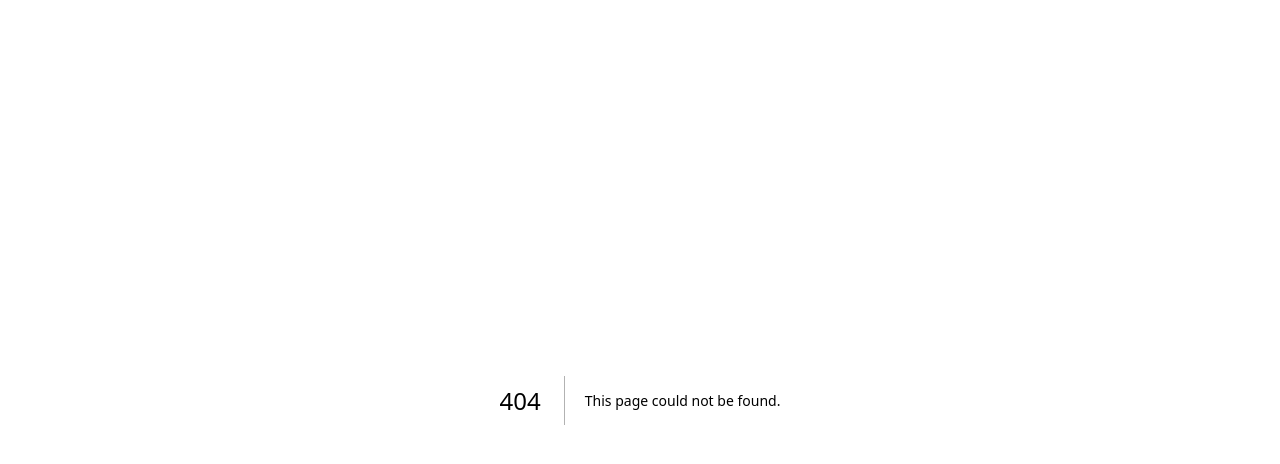
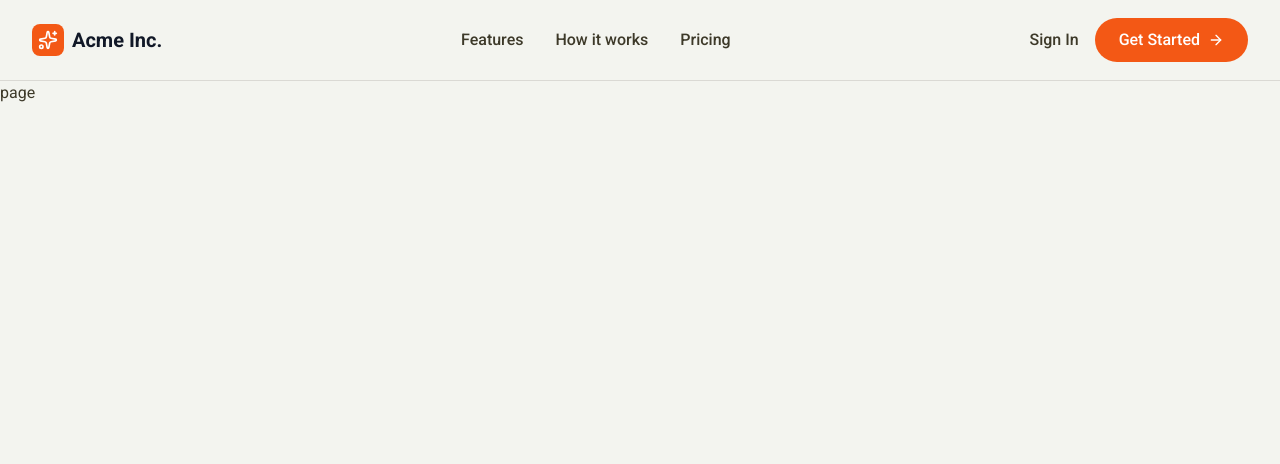
Before and after one commit to 249org/resume-master, a Next.js app: page /pricing in a window 1280 px wide. Before the commit this address had no page. Shown: the top 464 px of the page. Built offline with nearby package versions, Linux system fonts and the light colour scheme.

Commit message:
add navbar

```diff
--- a/package.json
+++ b/package.json
@@ -36,10 +36,11 @@
 		"clsx": "^2.1.1",
 		"dotenv": "^17.2.2",
 		"drizzle-orm": "^0.44.5",
+		"framer-motion": "^12.23.26",
 		"lucide-react": "^0.543.0",
 		"next": "^15.5.9",
 		"next-themes": "^0.4.6",
-		"react": "19.1.0",
+		"react": "^19.1.0",
 		"react-dom": "19.1.0",
 		"react-svg-credit-card-payment-icons": "^5.1.2",
 		"sonner": "^2.0.7",
--- a/src/app/(client)/layout.tsx
+++ b/src/app/(client)/layout.tsx
@@ -1,9 +1,9 @@
-import ThemeSwitch from '@/components/theme-switch'
+import Navbar from '@/components/mvpblocks/navbar'
 
 export default function layout({ children }: { children: React.ReactNode }) {
   return (
     <main>
-      <ThemeSwitch />
+      <Navbar />
       {children}
     </main>
   )
--- /dev/null
+++ b/src/app/(client)/pricing/page.tsx
@@ -0,0 +1,3 @@
+export default function page() {
+  return <div className="container">page</div>
+}
--- a/src/app/users/[id]/layout.tsx
+++ b/src/app/users/[id]/layout.tsx
@@ -1,13 +1,13 @@
 import { AppSidebar } from '@/features/dashboard/components/app-sidebar'
 import { SidebarProvider } from '@/components/ui/sidebar'
-import NavBar from '@/features/dashboard/components/nav-bar'
+import DashNavBar from '@/features/dashboard/components/dash-navbar'
 
 export default function layout({ children }: { children: React.ReactNode }) {
   return (
     <SidebarProvider>
       <AppSidebar />
       <main className="flex-1 p-5">
-        <NavBar />
+        <DashNavBar />
         {children}
       </main>
     </SidebarProvider>
--- /dev/null
+++ b/src/components/mvpblocks/navbar.tsx
@@ -0,0 +1,161 @@
+'use client'
+
+import { useState } from 'react'
+import { motion, AnimatePresence } from 'framer-motion'
+import { Menu, X, ChevronDown, ArrowRight, Sparkles } from 'lucide-react'
+import Link from 'next/link'
+import ThemeSwitch from '../theme-switch'
+
+interface NavItem {
+  name: string
+  href: string
+  hasDropdown?: boolean
+}
+
+const navItems: NavItem[] = [
+  { name: 'Features', href: '#features' },
+  { name: 'How it works', href: '#services' },
+  { name: 'Pricing', href: '/pricing' },
+]
+
+export default function Navbar() {
+  const [isMobileMenuOpen, setIsMobileMenuOpen] = useState(false)
+  const [activeDropdown, setActiveDropdown] = useState<string | null>(null)
+
+  const mobileMenuVariants = {
+    closed: { opacity: 0, height: 0 },
+    open: { opacity: 1, height: 'auto' },
+  }
+
+  const dropdownVariants = {
+    hidden: { opacity: 0, y: -10, scale: 0.95 },
+    visible: { opacity: 1, y: 0, scale: 1 },
+  }
+
+  return (
+    <motion.header
+      className="z-50 border-0 duration-300 lg:border-b"
+      transition={{ duration: 0.3, ease: 'easeInOut' }}
+    >
+      <div className="mx-auto max-w-7xl px-4 sm:px-6 lg:px-8">
+        <div className="flex h-16 items-center justify-between lg:h-20">
+          <Link href="/" className="flex items-center space-x-2">
+            <div className="bg-primary flex h-8 w-8 items-center justify-center rounded-lg">
+              <Sparkles className="h-5 w-5 text-white" />
+            </div>
+            <span className="text-secondary text-xl font-bold">Acme Inc.</span>
+          </Link>
+
+          <nav className="hidden items-center space-x-8 lg:flex">
+            {navItems.map((item) => (
+              <div
+                key={item.name}
+                className="relative"
+                onMouseEnter={() =>
+                  item.hasDropdown && setActiveDropdown(item.name)
+                }
+                onMouseLeave={() => setActiveDropdown(null)}
+              >
+                <Link
+                  href={item.href}
+                  className="text-foreground hover:text-foreground/90 flex items-center space-x-1 font-medium transition-colors duration-200"
+                >
+                  <span>{item.name}</span>
+                  {item.hasDropdown && (
+                    <ChevronDown className="h-4 w-4 transition-transform duration-200" />
+                  )}
+                </Link>
+
+                {item.hasDropdown && (
+                  <AnimatePresence>
+                    {activeDropdown === item.name && (
+                      <motion.div
+                        className="border-border bg-background/95 absolute top-full left-0 mt-2 w-64 overflow-hidden rounded-xl border shadow-xl backdrop-blur-lg"
+                        variants={dropdownVariants}
+                        initial="hidden"
+                        animate="visible"
+                        exit="hidden"
+                        transition={{ duration: 0.2 }}
+                      ></motion.div>
+                    )}
+                  </AnimatePresence>
+                )}
+              </div>
+            ))}
+          </nav>
+
+          <div className="hidden items-center space-x-4 lg:flex">
+            <Link
+              href="/login"
+              className="text-foreground hover:text-foreground/90 font-medium transition-colors duration-200"
+            >
+              Sign In
+            </Link>
+            <Link
+              href="/signup"
+              className="bg-primary inline-flex items-center space-x-2 rounded-full px-6 py-2.5 font-medium text-white transition-all duration-200 hover:shadow-lg"
+            >
+              <span>Get Started</span>
+              <ArrowRight className="h-4 w-4" />
+            </Link>
+            {/* <ThemeSwitch /> */}
+          </div>
+          {/* Mobile menu */}
+          <motion.button
+            className="hover:bg-muted rounded-lg p-2 transition-colors duration-200 lg:hidden"
+            onClick={() => setIsMobileMenuOpen(!isMobileMenuOpen)}
+            whileTap={{ scale: 0.95 }}
+          >
+            {isMobileMenuOpen ? (
+              <X className="h-6 w-6" />
+            ) : (
+              <Menu className="h-6 w-6" />
+            )}
+          </motion.button>
+        </div>
+
+        <AnimatePresence>
+          {isMobileMenuOpen && (
+            <motion.div
+              className="overflow-hidden lg:hidden"
+              variants={mobileMenuVariants}
+              initial="closed"
+              animate="open"
+              exit="closed"
+              transition={{ duration: 0.3, ease: 'easeInOut' }}
+            >
+              <div className="border-border bg-background/95 mt-4 space-y-2 rounded-xl border py-4 shadow-xl backdrop-blur-lg">
+                {navItems.map((item) => (
+                  <Link
+                    key={item.name}
+                    href={item.href}
+                    className="text-foreground hover:bg-muted block px-4 py-3 font-medium transition-colors duration-200"
+                    onClick={() => setIsMobileMenuOpen(false)}
+                  >
+                    {item.name}
+                  </Link>
+                ))}
+                <div className="space-y-2 px-4 py-2">
+                  <Link
+                    href="/login"
+                    className="text-foreground hover:bg-muted block w-full rounded-lg py-2.5 text-center font-medium transition-colors duration-200"
+                    onClick={() => setIsMobileMenuOpen(false)}
+                  >
+                    Sign In
+                  </Link>
+                  <Link
+                    href="/signup"
+                    className="bg-primary block w-full rounded-lg py-2.5 text-center font-medium text-white transition-all duration-200 hover:shadow-lg"
+                    onClick={() => setIsMobileMenuOpen(false)}
+                  >
+                    Get Started
+                  </Link>
+                </div>
+              </div>
+            </motion.div>
+          )}
+        </AnimatePresence>
+      </div>
+    </motion.header>
+  )
+}
--- a/src/components/ui/table.tsx
+++ b/src/components/ui/table.tsx
@@ -57,7 +57,7 @@ function TableRow({ className, ...props }: React.ComponentProps<'tr'>) {
     <tr
       data-slot="table-row"
       className={cn(
-        'hover:bg-muted/50 data-[state=selected]:bg-muted border-b transition-colors',
+        'data-[state=selected]:bg-muted bg-muted border-b transition-colors',
         className
       )}
       {...props}
--- a/src/features/billing/components/billing-table.tsx
+++ b/src/features/billing/components/billing-table.tsx
@@ -2,7 +2,6 @@ import {
   Table,
   TableBody,
   TableCell,
-  TableFooter,
   TableHead,
   TableHeader,
   TableRow,
@@ -108,7 +107,7 @@ export function BillingTable() {
     <div>
       <Table className="">
         <TableHeader className="sticky top-0 z-10">
-          <TableRow className="bg-muted [&>*]:text-secondary sticky mb-10 rounded-lg [&>*]:text-lg [&>*]:font-bold">
+          <TableRow className="[&>*]:text-secondary sticky mb-10 rounded-lg [&>*]:text-lg [&>*]:font-bold">
             <TableHead>Invoice</TableHead>
             <TableHead> Date</TableHead>
             <TableHead>Amount </TableHead>
@@ -131,6 +130,7 @@ export function BillingTable() {
                   <StatusLabel />
                 </Status>
               </TableCell>
+              <TableCell>{invoice.date}</TableCell>
             </TableRow>
           ))}
         </TableBody>
--- a/src/features/dashboard/components/nav-bar.tsx
+++ b/src/features/dashboard/components/dash-navbar.tsx
@@ -2,7 +2,7 @@ import { SidebarTrigger } from '@/components/ui/sidebar'
 import { UserMenu } from './user-menu'
 import ThemeSwitch from '@/components/theme-switch'
 
-export default async function NavBar() {
+export default async function DashNavBar() {
   return (
     <section>
       <div className="flex justify-between gap-4 p-4 pl-0">
```
Also changed, not shown: 1 other file (tests, documents, lock files or other folders).
